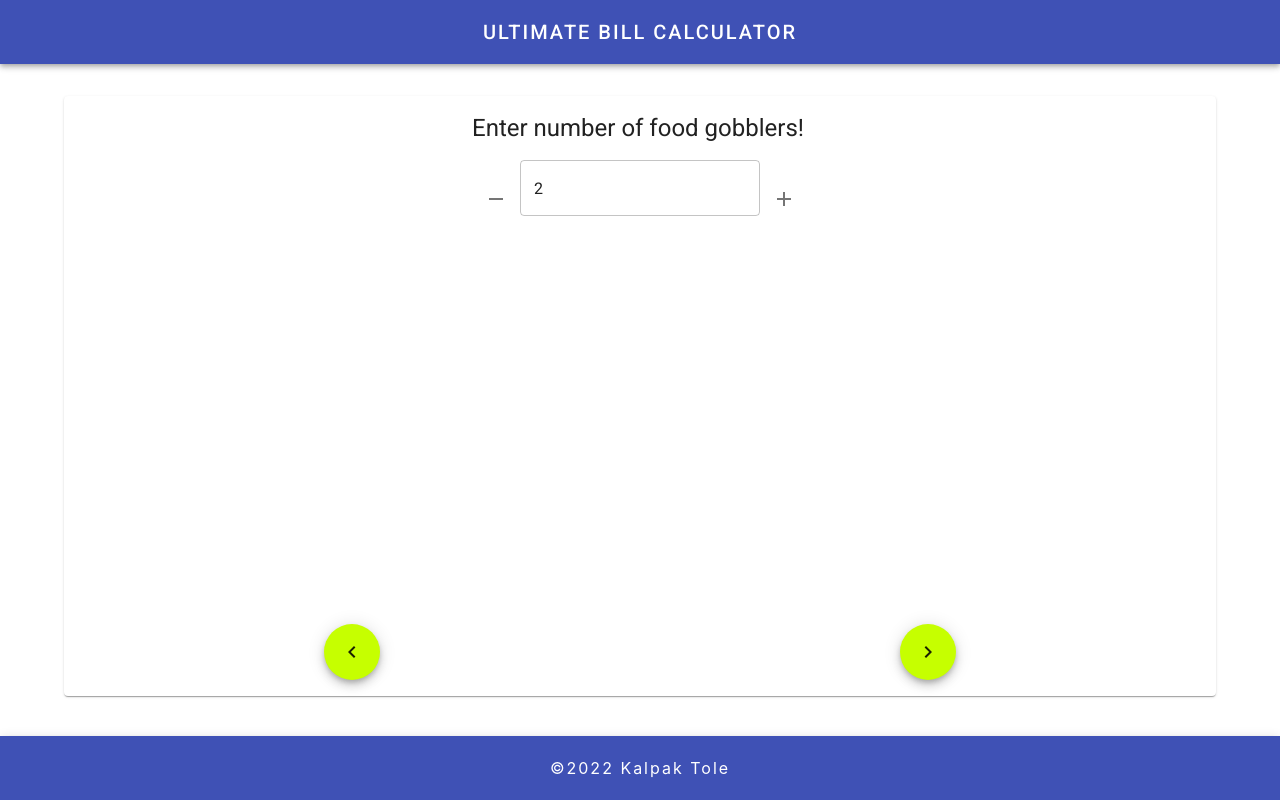
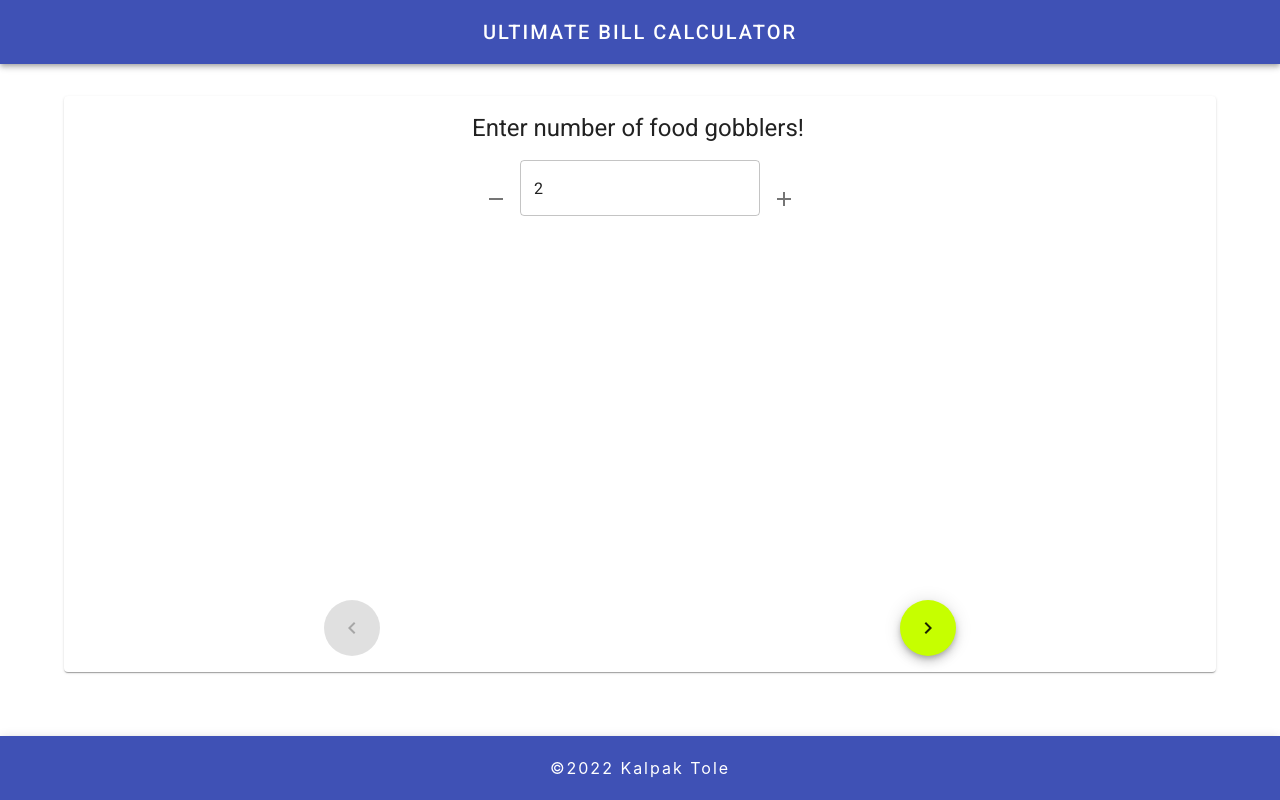
Before and after one commit to KalpakTole/ultimate-bill-calculator, a React (Create React App) app: page / in a window 1280 px wide. Built offline with nearby package versions, Linux system fonts and the light colour scheme.

Commit message:
Adding button disable logic

```diff
--- a/src/components/Content.js
+++ b/src/components/Content.js
@@ -1,4 +1,4 @@
-import { Box, Button, Fab, Paper, TextField, Typography } from '@mui/material';
+import { Box, Fab, Paper } from '@mui/material';
 import React, { useState } from 'react';
 
 import FoodOptions from './FoodOptions';
@@ -9,15 +9,26 @@ import ChevronRightIcon from '@mui/icons-material/ChevronRight';
 
 const Content = () => {
 	const [currentPage, setCurrentPage] = useState(0);
+	const [leftDisable, setLeftDisable] = useState(true);
+	const [rightDisable, setRightDisable] = useState(false);
+	const [bothDisable, setBothDisable] = useState(false);
 
 	const previousPageHandler = () => {
-		if (currentPage === 0) return;
-		else setCurrentPage((prevPage) => prevPage - 1);
+		if (currentPage === 1) {
+			setLeftDisable(true);
+		} else {
+			setCurrentPage((prevPage) => prevPage - 1);
+			setLeftDisable(false);
+		}
 	};
 
 	const nextPageHandler = () => {
-		if (currentPage === 1) return;
-		else setCurrentPage((prevPage) => prevPage + 1);
+		if (currentPage === 0) {
+			setRightDisable(true);
+		} else {
+			setCurrentPage((prevPage) => prevPage + 1);
+			setRightDisable(false);
+		}
 	};
 
 	return (
@@ -31,20 +42,46 @@ const Content = () => {
 				marginInline: 'auto',
 				marginBlock: '2rem',
 				flexGrow: 1,
-				height: 'calc(100vh - 200px)',
+				height: 'calc(100vh - 14rem)',
 			}}
 		>
-			<Box sx={{ display: currentPage === 0 ? 'initial' : 'none' }}>
-				<PeopleCount />
+			<Box sx={{ display: currentPage === 0 ? 'initial' : 'none', overflow: 'auto' }}>
+				<PeopleCount
+					setLeftDisable={setLeftDisable}
+					setRightDisable={setRightDisable}
+					setBothDisable={setBothDisable}
+				/>
 			</Box>
-			<Box sx={{ display: currentPage === 1 ? 'initial' : 'none' }}>
-				<FoodOptions />
+			<Box sx={{ display: currentPage === 1 ? 'initial' : 'none', overflow: 'auto' }}>
+				<FoodOptions
+					setLeftDisable={setLeftDisable}
+					setRightDisable={setRightDisable}
+					setBothDisable={setBothDisable}
+				/>
 			</Box>
-			<Box sx={{ marginBlockStart: 'auto', display: 'flex', justifyContent: 'space-around', width: '100%', marginBlockEnd: '1rem' }}>
-				<Fab color='secondary' aria-label='previous' onClick={previousPageHandler}>
+			<Box
+				sx={{
+					marginBlockStart: 'auto',
+					display: 'flex',
+					justifyContent: 'space-around',
+					width: '100%',
+					marginBlockEnd: '1rem',
+				}}
+			>
+				<Fab
+					color='secondary'
+					aria-label='previous'
+					onClick={previousPageHandler}
+					disabled={leftDisable || bothDisable}
+				>
 					<ChevronLeftIcon />
 				</Fab>
-				<Fab color='secondary' aria-label='next' onClick={nextPageHandler}>
+				<Fab
+					color='secondary'
+					aria-label='next'
+					onClick={nextPageHandler}
+					disabled={rightDisable || bothDisable}
+				>
 					<ChevronRightIcon />
 				</Fab>
 			</Box>
--- a/src/components/FoodOptions.js
+++ b/src/components/FoodOptions.js
@@ -1,4 +1,4 @@
-import { Box, Checkbox, FormControl, FormControlLabel, FormHelperText, InputLabel, MenuItem, Paper, Select, Typography } from '@mui/material';
+import { Box, Checkbox, FormControl, FormControlLabel, FormHelperText, MenuItem, Paper, Select, Typography } from '@mui/material';
 import React, { useState } from 'react';
 
 const FoodOptions = () => {
@@ -35,7 +35,7 @@ const FoodOptions = () => {
 			<Typography variant='h5' sx={{ marginBlock: '1rem', textAlign: 'center' }}>
 				Select your food categories!
 			</Typography>
-			<Paper sx={{ display: 'flex', flexDirection: 'column', margin: '1rem', padding: '1rem' }}>
+			<Paper sx={{ display: 'flex', flexDirection: 'column', margin: '1rem', padding: '0.5rem' }}>
 				<FormControlLabel
 					control={
 						<Checkbox
@@ -80,8 +80,10 @@ const FoodOptions = () => {
 					}
 					label='Others'
 				/>
+			</Paper>
+			<Paper sx={{ display: 'flex', flexDirection: 'column', margin: '1rem', padding: '0.5rem' }}>
 				<Box sx={{ minWidth: 300 }}>
-					<Typography sx={{ marginBlock: '2rem 0.5rem' }}>Separate bill?</Typography>
+					<Typography sx={{ marginBlock: '0.5rem' }}>Separate bill?</Typography>
 					<FormControl fullWidth sx={{ marginBlock: '0.5rem' }}>
 						<Select
 							labelId='separate-bill-category'
@@ -96,6 +98,9 @@ const FoodOptions = () => {
 					</FormControl>
 				</Box>
 			</Paper>
+			<Paper sx={{ display: 'flex', flexDirection: 'column', margin: '1rem', padding: '0.5rem' }}>
+
+			</Paper>
 		</>
 	);
 };
--- a/src/components/Home.js
+++ b/src/components/Home.js
@@ -3,7 +3,6 @@ import React from 'react';
 import Header from './Header';
 import Content from './Content';
 import Footer from './Footer';
-import { Box } from '@mui/material';
 
 const Home = () => {
 	return (
--- a/src/components/PeopleCount.js
+++ b/src/components/PeopleCount.js
@@ -1,27 +1,33 @@
 import React, { useState } from 'react';
-import { Box, Button, Paper, TextField, Typography } from '@mui/material';
+import { Box, TextField, Typography } from '@mui/material';
 
 import NumberFormat from 'react-number-format';
 import IconButton from '@mui/material/IconButton';
 import RemoveIcon from '@mui/icons-material/Remove';
 import AddIcon from '@mui/icons-material/Add';
 
-const PeopleCount = () => {
+const PeopleCount = (props) => {
 	const [headCount, setHeadCount] = useState(2);
 	const [headCountHelperText, setHeadCountHelperText] = useState(' ');
 	const [headCountError, setHeadCountError] = useState(false);
 
 	const handleHeadCount = (e) => {
 		let val = e.floatValue;
-		if (val == undefined) {
+		if (val === undefined) {
 			setHeadCountError(true);
 			setHeadCountHelperText('Please enter a valid number');
+			// props.setLeftDisable(true);
+			props.setBothDisable(true);
 		} else if (val < 2) {
 			setHeadCountError(true);
 			setHeadCountHelperText('Please enter a number greater than 2');
+			// props.setLeftDisable(true);
+			props.setBothDisable(true);
 		} else {
 			setHeadCountError(false);
 			setHeadCountHelperText(' ');
+			// props.setLeftDisable(false);
+			props.setBothDisable(false);
 		}
 		setHeadCount(val);
 	};
```
